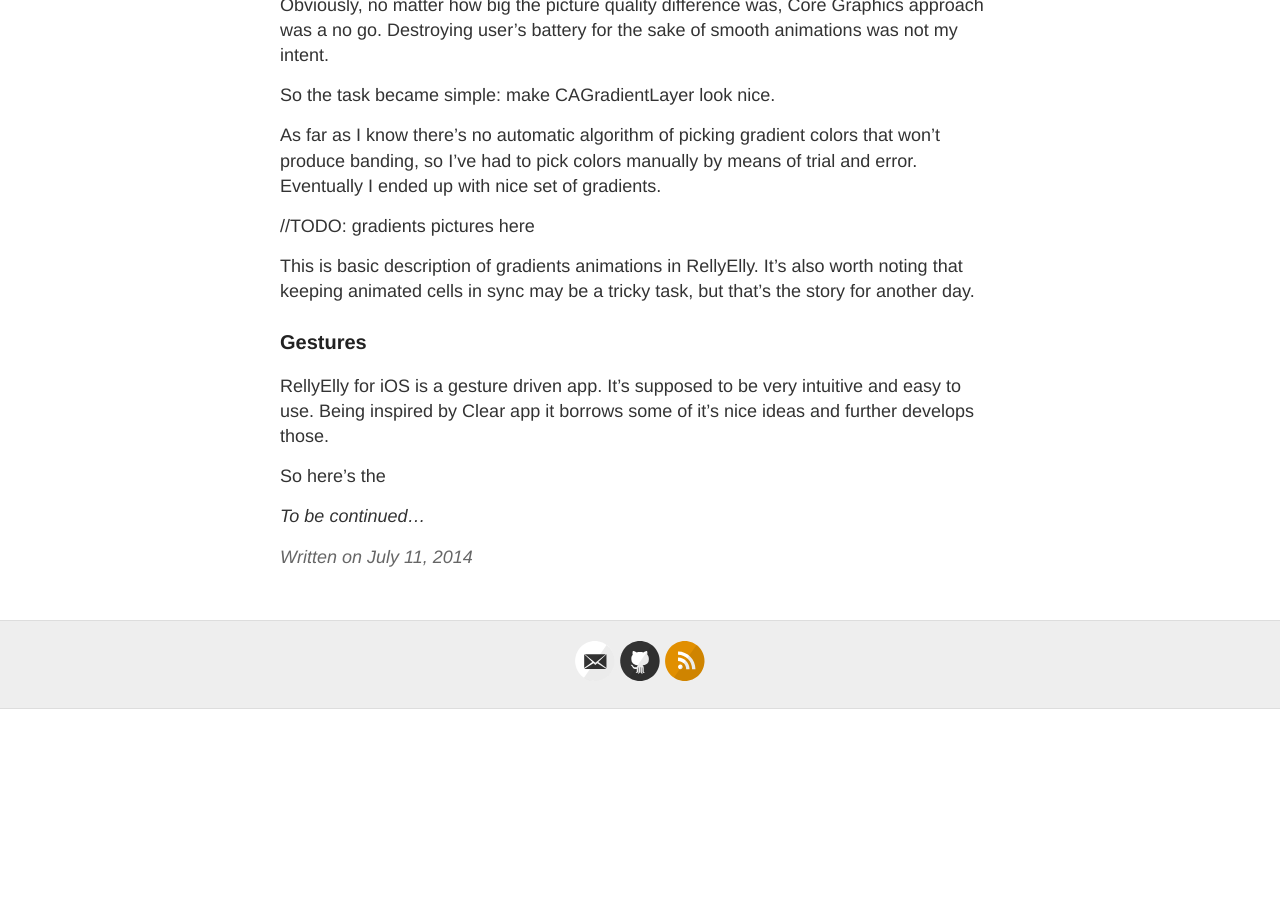
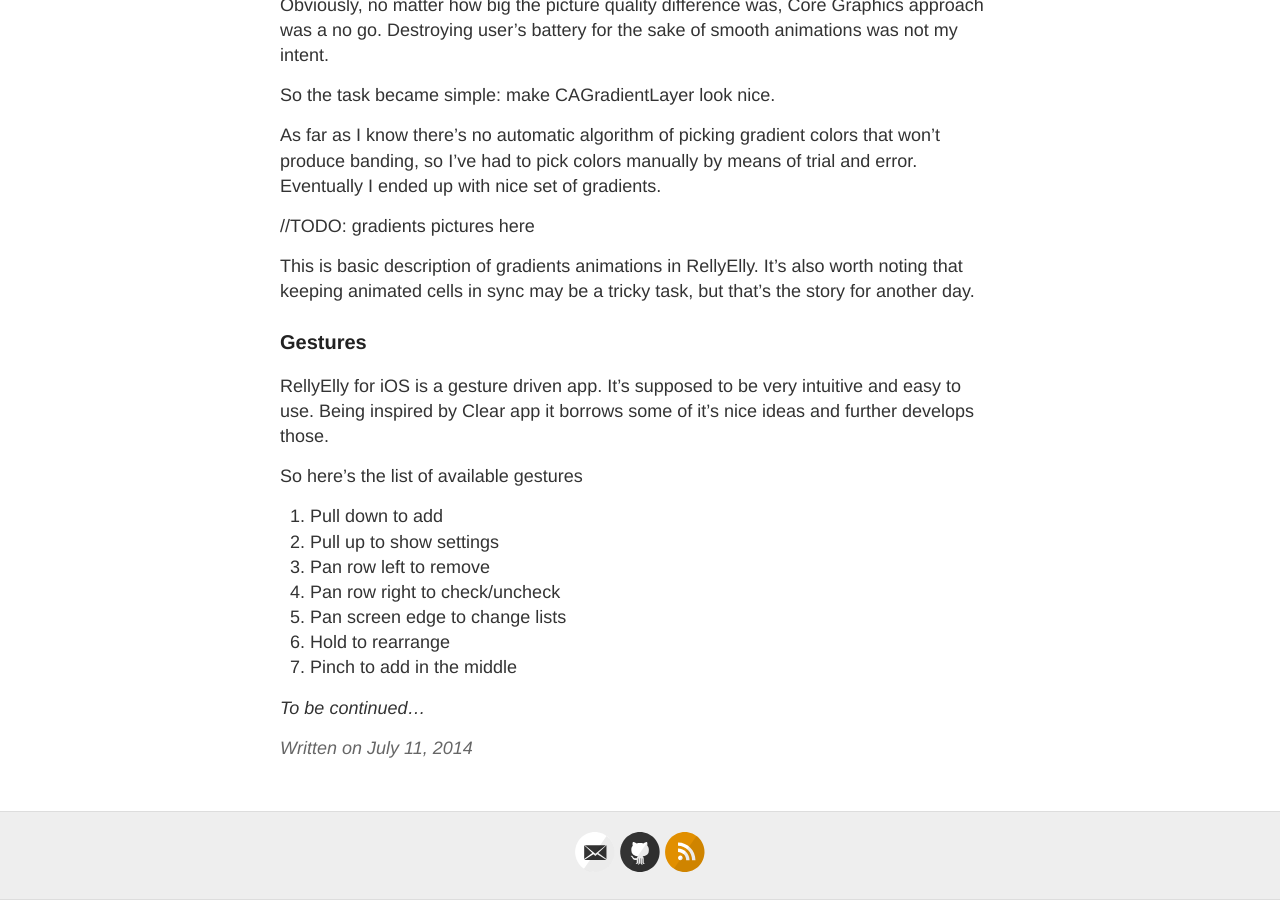
Before and after one commit to golopupinsky/golopupinsky.github.io, a Jekyll site: the page built from _posts/2014-7-11-Relly-Elly-IOS.md, in a window 1280 px wide and 900 px high, scrolled down 3684 px. Built offline with Jekyll 4.4.1, drawn with Linux system fonts in a browser that asks for light colours; before the commit the page ends 4393 px from its top, so only the background shows below that.

Commit message:
RellyEllyIos: gestures list added

```diff
--- a/_posts/2014-7-11-Relly-Elly-IOS.md
+++ b/_posts/2014-7-11-Relly-Elly-IOS.md
@@ -134,6 +134,14 @@ This is basic description of gradients animations in RellyElly. It's also worth
 
 RellyElly for iOS is a gesture driven app. It's supposed to be very intuitive and easy to use. Being inspired by Clear app it borrows some of it's nice ideas and further develops those.
 
-So here's the
+So here's the list of available gestures
+0. Pull down to add
+1. Pull up to show settings
+2. Pan row left to remove
+3. Pan row right to check/uncheck
+4. Pan screen edge to change lists
+5. Hold to rearrange
+6. Pinch to add in the middle
+
 
 *To be continued...*
```
